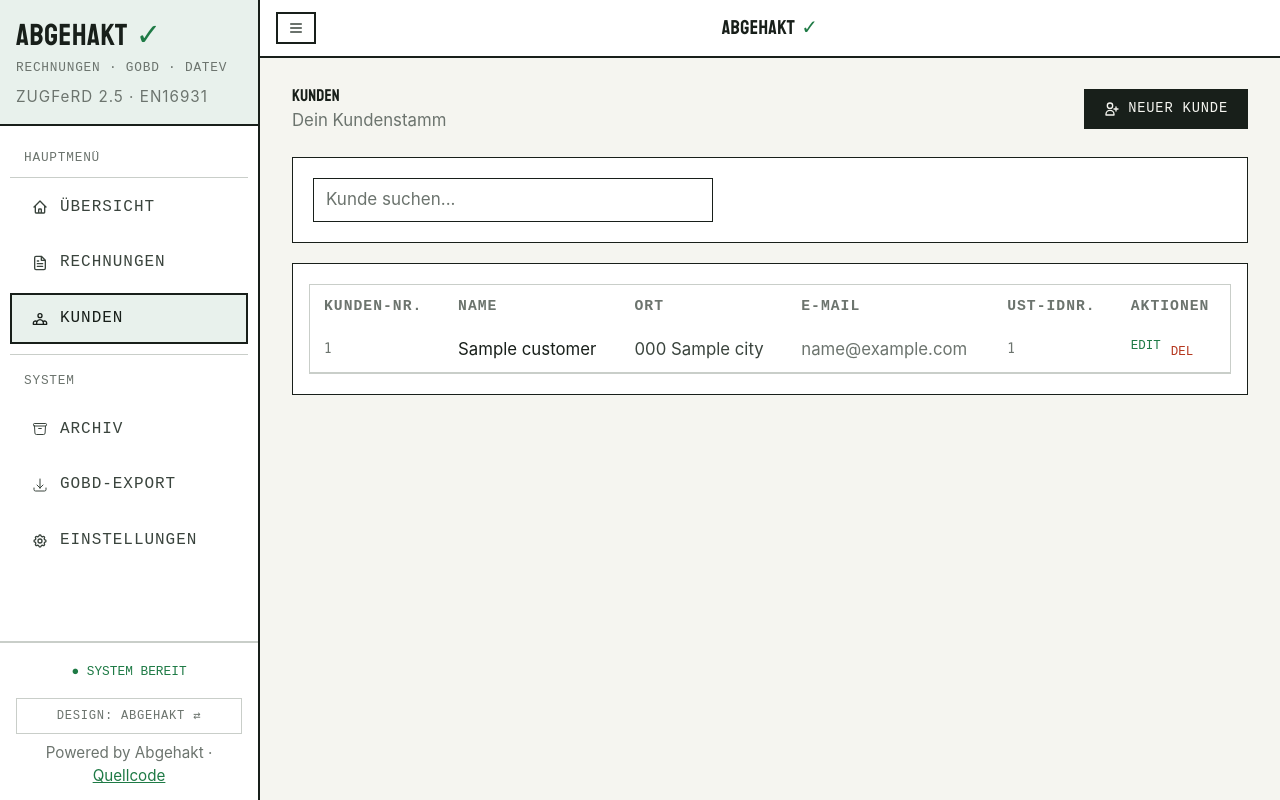
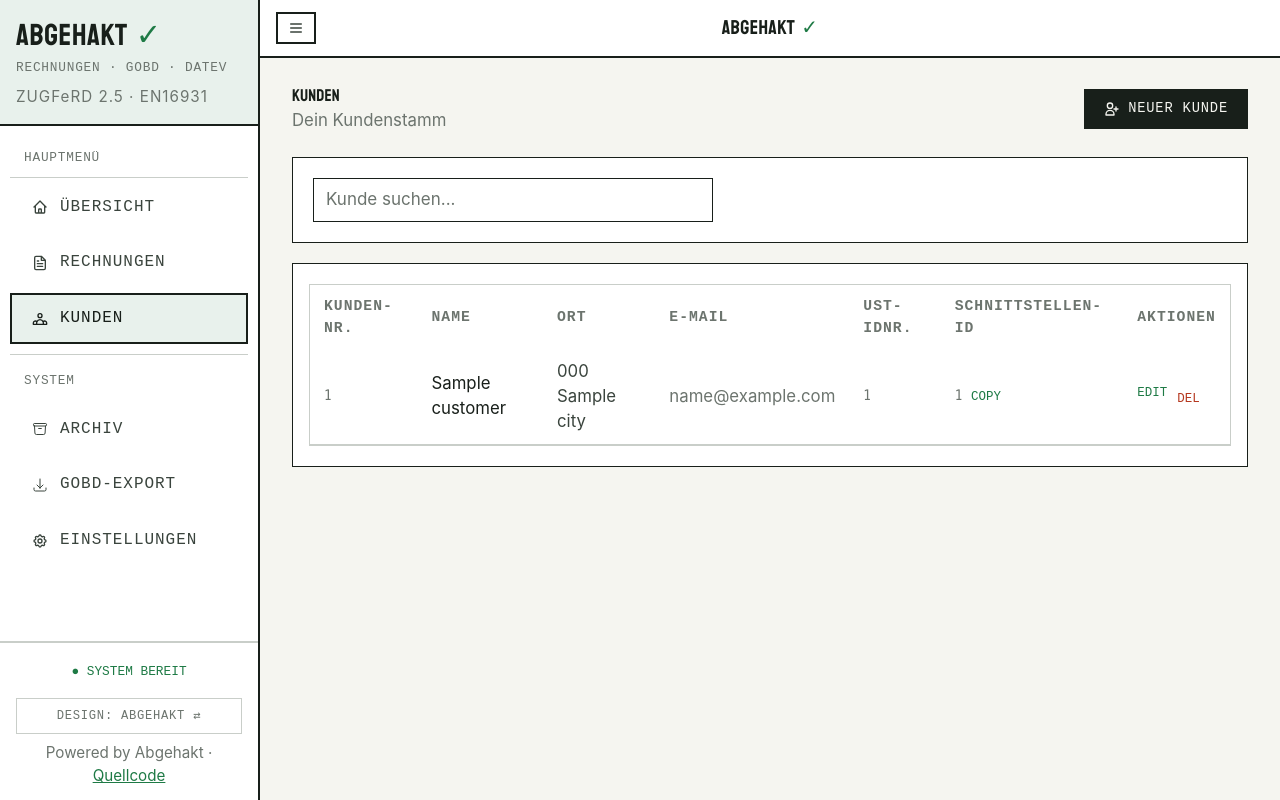
Before and after one commit to abgehakt-zugferd/abgehakt-e-rechnung, a FastAPI app: template backend/app/templates/customers/list.html in a window 1280 px wide. Run offline with FastAPI, Linux system fonts and the light colour scheme; the template is opened without the code that fills it: most values are stand-ins (such as "Sample title", 1, 10 or a date in 2020); parts of the project's set-up code (start-up, migrations or seed data) failed here and were passed over.

Commit message:
feat(kunden): Schnittstellen-ID (UUID) anzeigen und kopieren (#66)
Partner-ID fuer Abrechnungsauftrag in Liste und Bearbeiten; Hinweis
zur Tantiemen-App. Tests via run-tests.sh.

Co-authored-by: Cursor <cursoragent@cursor.com>

```diff
--- a/backend/app/templates/customers/form.html
+++ b/backend/app/templates/customers/form.html
@@ -45,6 +45,10 @@
 
         <div class="card space-y-4">
             <h2>STAMMDATEN</h2>
+            {% if customer %}
+            {% import "partials/schnittstellen_id.html" as schnittstelle %}
+            {{ schnittstelle.feld(customer.id) }}
+            {% endif %}
             <div>
                 <label class="label">Kundennummer</label>
                 <input type="text" name="customer_number" value="{{ customer.customer_number if customer else (values.get('customer_number') or suggested_number) }}" class="input font-mono">
--- a/backend/app/templates/customers/list.html
+++ b/backend/app/templates/customers/list.html
@@ -1,6 +1,7 @@
 {% extends "base.html" %}
 {% block title %}Kunden – {{ PRODUCT_NAME }}{% endblock %}
 {% block content %}
+{% import "partials/schnittstellen_id.html" as schnittstelle %}
 <div>
     <div class="flex items-center justify-between mb-6">
         <div>
@@ -32,6 +33,7 @@
                         <th class="table-header" style="padding:10px 14px; text-align:left;">ORT</th>
                         <th class="table-header" style="padding:10px 14px; text-align:left;">E-MAIL</th>
                         <th class="table-header" style="padding:10px 14px; text-align:left;">UST-IDNR.</th>
+                        <th class="table-header" style="padding:10px 14px; text-align:left;">SCHNITTSTELLEN-ID</th>
                         <th class="table-header" style="padding:10px 14px; text-align:left;">AKTIONEN</th>
                     </tr>
                 </thead>
@@ -43,6 +45,10 @@
                         <td style="padding:10px 14px; color:var(--text);">{{ c.zip_code }} {{ c.city }}</td>
                         <td style="padding:10px 14px; color:var(--text-dim);">{{ c.email or '–' }}</td>
                         <td style="padding:10px 14px; color:var(--text-dim); font-family:'Share Tech Mono',monospace; font-size:var(--fs-text);">{{ c.vat_id or '–' }}</td>
+                        <td style="padding:10px 14px; color:var(--text-dim); font-family:'Share Tech Mono',monospace; font-size:var(--fs-text);">
+                            <span>{{ c.id }}</span>
+                            {{ schnittstelle.liste_kopieren(c.id) }}
+                        </td>
                         <td style="padding:10px 14px;">
                             <div style="display:flex; gap:10px;">
                                 <a href="/customers/{{ c.id }}/bearbeiten"
@@ -69,4 +75,31 @@
         {% endif %}
     </div>
 </div>
+<script>
+if (!window.abgehaktKopieren) {
+    window.abgehaktKopieren = function (feldId, hinweisId) {
+        var feld = document.getElementById(feldId);
+        var hinweis = hinweisId ? document.getElementById(hinweisId) : null;
+        if (!feld) return;
+        var text = feld.value;
+        var ok = function () {
+            if (hinweis) {
+                hinweis.textContent = 'In Zwischenablage kopiert.';
+                hinweis.style.color = 'var(--cyan)';
+            }
+        };
+        if (navigator.clipboard && navigator.clipboard.writeText) {
+            navigator.clipboard.writeText(text).then(ok).catch(function () {
+                if (feld.select) { feld.select(); }
+                document.execCommand('copy');
+                ok();
+            });
+        } else {
+            if (feld.select) { feld.select(); }
+            document.execCommand('copy');
+            ok();
+        }
+    };
+}
+</script>
 {% endblock %}
--- /dev/null
+++ b/backend/app/templates/partials/schnittstellen_id.html
@@ -0,0 +1,56 @@
+{# Schnittstellen-ID (Customer.id) — partner_id im Abrechnungsauftrag (#66).
+   Kein DB-Feld: nur Anzeige der bestehenden UUID. #}
+{% macro feld(partner_id) %}
+<div>
+    <label class="label">Schnittstellen-ID</label>
+    <div style="display:flex; gap:8px; align-items:center; flex-wrap:wrap;">
+        <input type="text" readonly value="{{ partner_id }}"
+               class="input font-mono" id="schnittstellen-id-{{ partner_id }}"
+               style="flex:1; min-width:0;">
+        <button type="button" class="btn-secondary"
+                onclick="abgehaktKopieren('schnittstellen-id-{{ partner_id }}', 'schnittstellen-hinweis-{{ partner_id }}')">
+            KOPIEREN
+        </button>
+    </div>
+    <p id="schnittstellen-hinweis-{{ partner_id }}"
+       style="margin-top:6px; font-family:'VT323',monospace; font-size:var(--fs-text); color:var(--text-dim);">
+        Diese ID beim Beteiligten in der Tantiemen-App eintragen — für den Abrechnungsauftrag.
+    </p>
+</div>
+<script>
+if (!window.abgehaktKopieren) {
+    window.abgehaktKopieren = function (feldId, hinweisId) {
+        var feld = document.getElementById(feldId);
+        var hinweis = document.getElementById(hinweisId);
+        if (!feld) return;
+        var text = feld.value;
+        var ok = function () {
+            if (hinweis) {
+                hinweis.textContent = 'In Zwischenablage kopiert.';
+                hinweis.style.color = 'var(--cyan)';
+            }
+        };
+        if (navigator.clipboard && navigator.clipboard.writeText) {
+            navigator.clipboard.writeText(text).then(ok).catch(function () {
+                feld.select();
+                document.execCommand('copy');
+                ok();
+            });
+        } else {
+            feld.select();
+            document.execCommand('copy');
+            ok();
+        }
+    };
+}
+</script>
+{% endmacro %}
+
+{% macro liste_kopieren(partner_id) %}
+<button type="button"
+        style="font-family:'Press Start 2P',monospace; font-size:var(--fs-mikro); color:var(--cyan); background:none; border:none; cursor:pointer; padding:0;"
+        onclick="abgehaktKopieren('schnittstellen-liste-{{ partner_id }}', null)">
+    COPY
+</button>
+<input type="hidden" id="schnittstellen-liste-{{ partner_id }}" value="{{ partner_id }}">
+{% endmacro %}
```
Also changed, not shown: backend/tests/test_partner_id_ui.py (added, +57 -0 lines).
